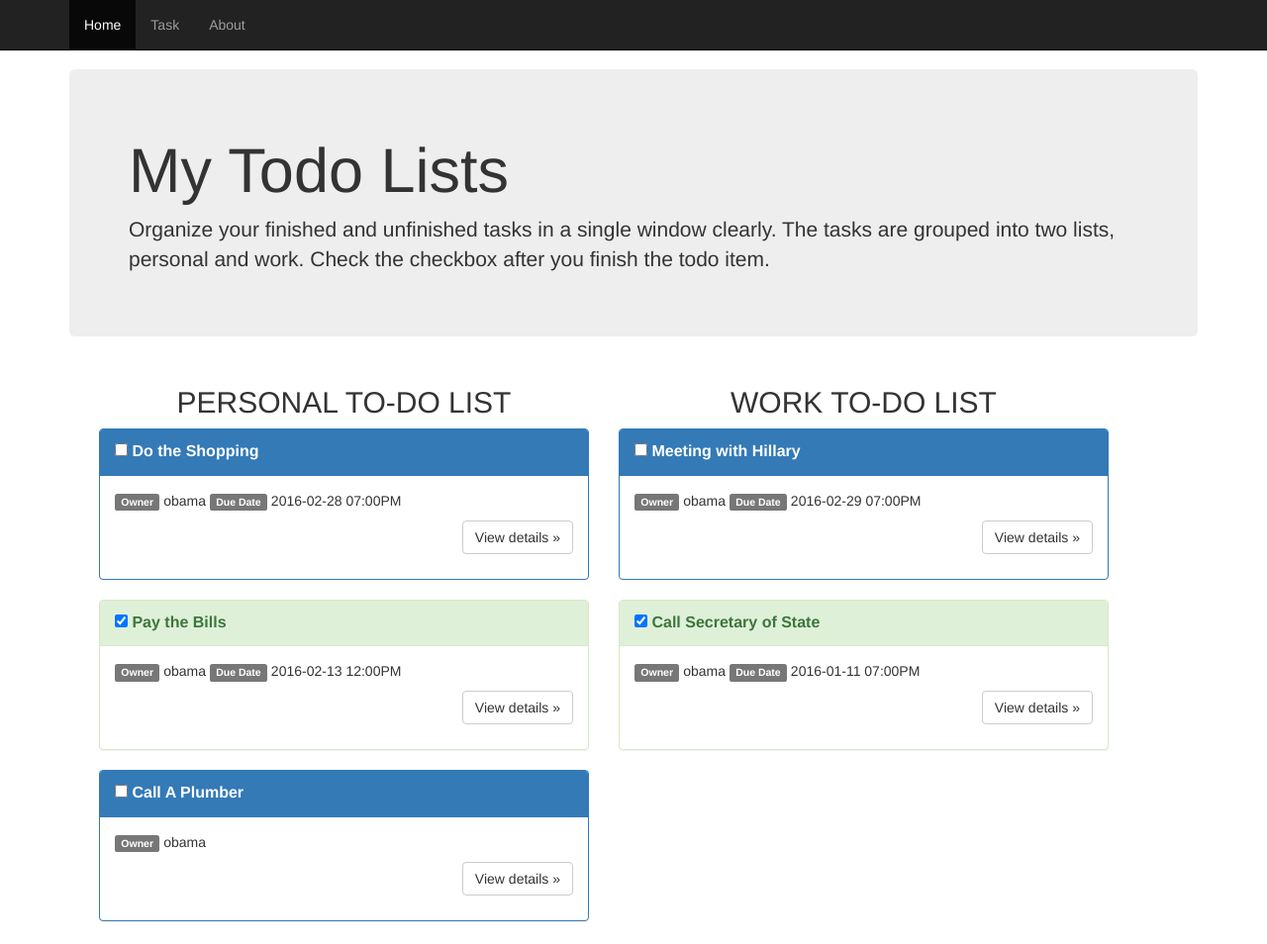
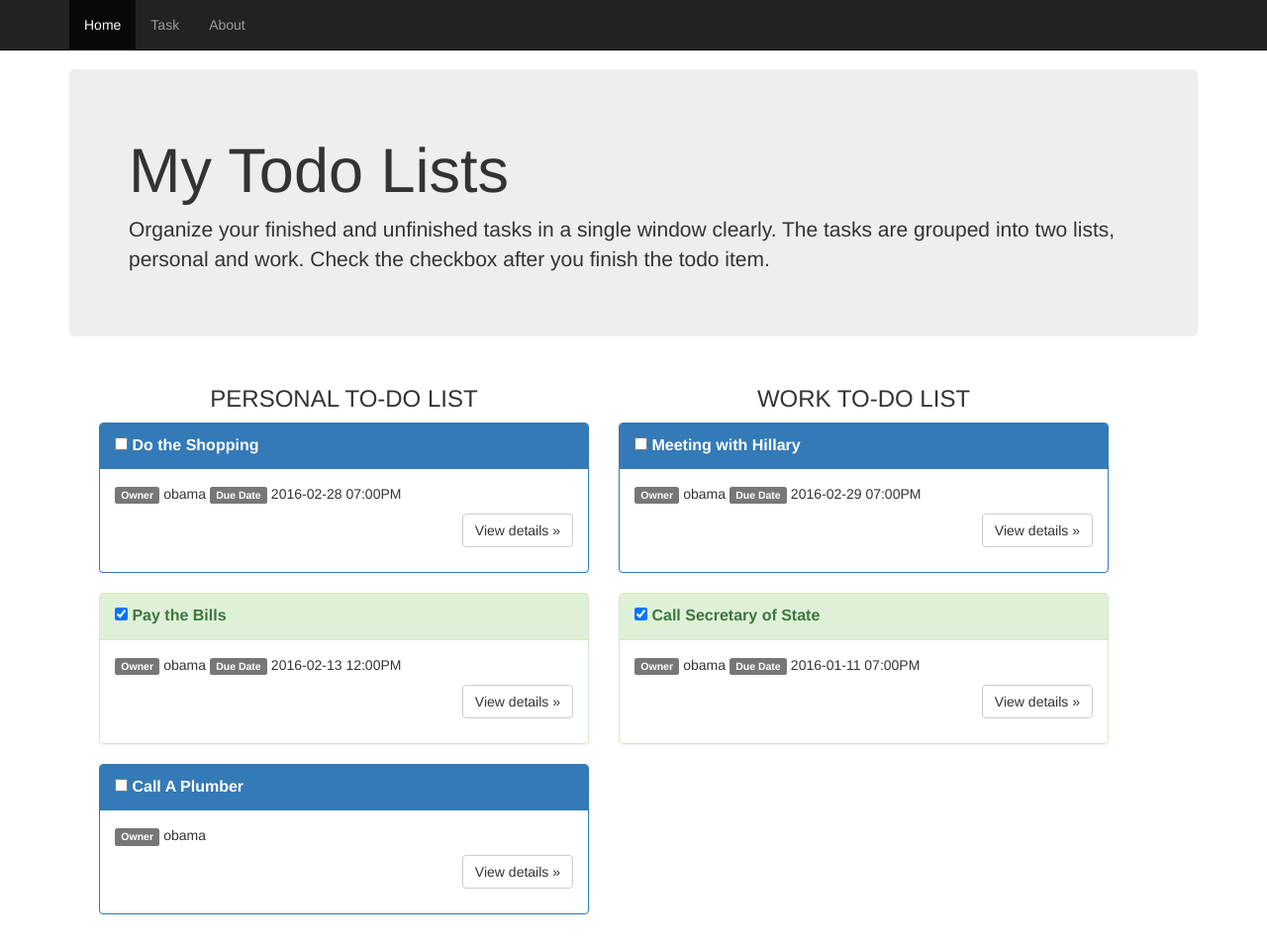
Before and after one commit to stan1eycc/ResponsiveWebDdesign_Assignment1, a plain HTML site: page index.html in a window 1280 px wide. Shown: the top 954 px of the page at 99% size. Drawn offline with Linux system fonts and the light colour scheme.

Commit message:
update header setting.

```diff
--- a/index.html
+++ b/index.html
@@ -59,7 +59,7 @@
 
             <!--Personal To-Do List-->
             <div class="row col-xs-12 col-md-6 col-lg-6">
-              <h2 align="center">PERSONAL TO-DO LIST</h2>
+              <h3 align="center">PERSONAL TO-DO LIST</h3>
 
               <div class="col-xs-12 col-md-12 col-lg-12">
                 <div class="panel panel-primary">
@@ -121,7 +121,7 @@
 
             <!--Work To-Do List-->
             <div class="row col-xs-12 col-md-6 col-lg-6">
-              <h2 align="center">WORK TO-DO LIST</h2>
+              <h3 align="center">WORK TO-DO LIST</h3>
 
               <div class="col-xs-12 col-md-12 col-lg-12">
                 <div class="panel panel-primary">
```
